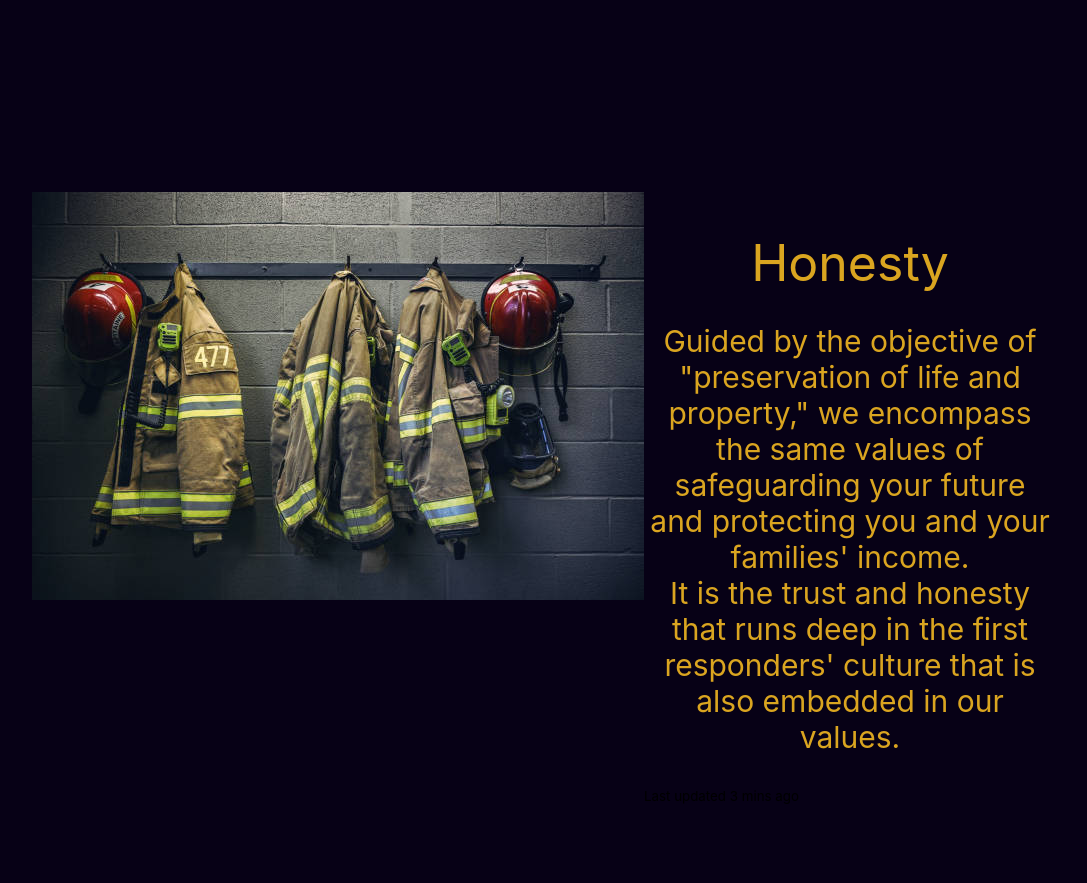
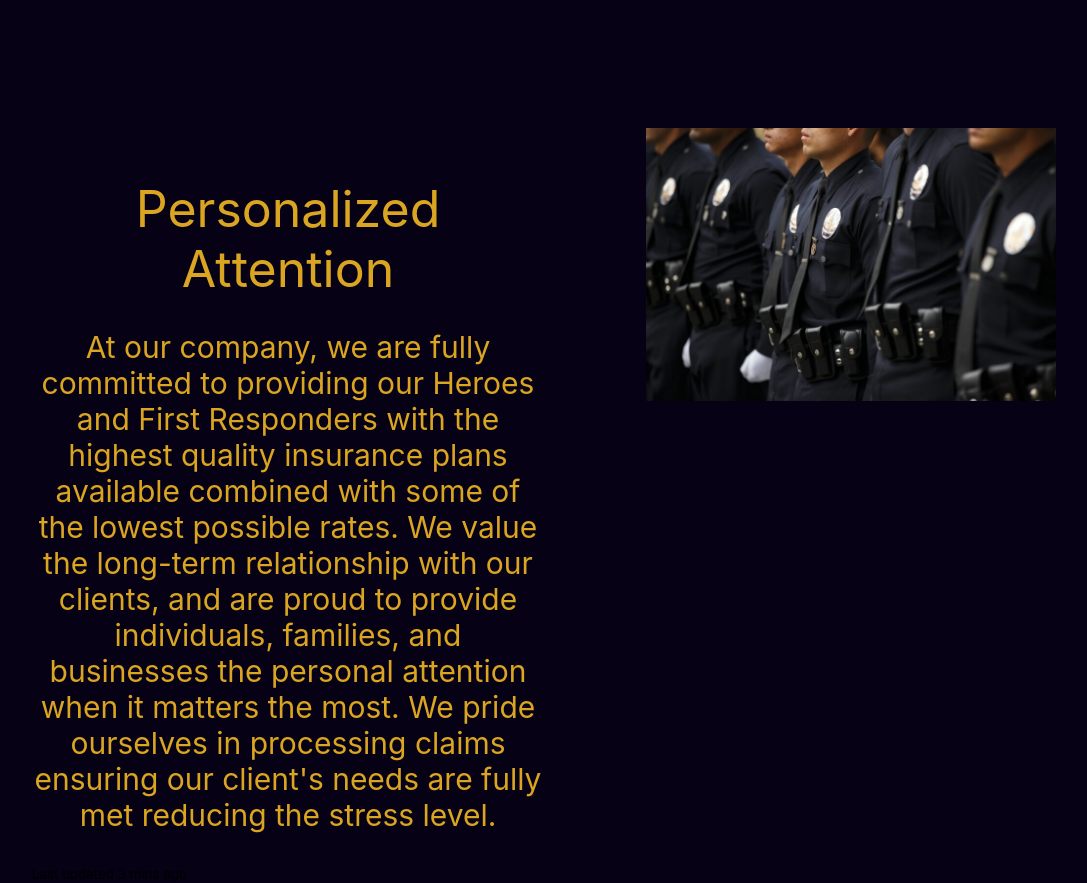
Before and after one commit to JayBarbanel/HFR_Test, a React (Create React App) app: page / in a window 1280 px wide. Shown: the part 1280-2163 px from the top of the page, without its empty margins (96-1183 px from the left). Before the commit the page ends 2085 px from the top, so only its background shows below. Built offline with nearby package versions, Linux system fonts and the light colour scheme.

Commit message:
added image and copy to attention component.  Need to add font and position it better

```diff
--- a/src/App.css
+++ b/src/App.css
@@ -31,6 +31,13 @@
   margin-top: 20%;
   margin-left: 10%;
   margin-right: 10%;
+  margin-bottom: none;
+}
+
+.cardThree{
+  margin-top: 15%;
+  margin-left: 10%;
+  margin-right: 10%;
 }
 
 .title{
@@ -45,3 +52,8 @@
   text-align: center;
   font-size: 30px;
 }
+
+.larow{
+  width: 80%;
+  margin-left: 20%;
+}
--- a/src/components/Attention.js
+++ b/src/components/Attention.js
@@ -4,26 +4,26 @@ import {
     CardGroup,
     Card,
 }from 'react-bootstrap';
-import jacket from '../images/jckt.jpg';
+import larow from '../images/larow.jpg';
 
 
 
 function Attention (){
     return (
-<CardGroup className="cardTwo" style={{display: 'flex', flexDirection: 'row'}}>
+<CardGroup className="cardThree" style={{display: 'flex', flexDirection: 'row'}}>
   <Card style={{flex: 1}}>
-    <Card.Img variant="top" src={jacket} />
-  </Card>
-  <Card style={{flex: 1}}>
-    <Card.Body>
-      <Card.Title className="title">Honesty</Card.Title>
+  <Card.Body>
+      <Card.Title className="title">Personalized Attention</Card.Title>
       <Card.Text className="bodytxt">
-      Guided by the objective of "preservation of life and property," we encompass the same values of safeguarding your future and protecting you and your families' income. <br/>It is the trust and honesty that runs deep in the first responders' culture that is also embedded in our values.
+      At our company, we are fully committed to providing our Heroes and First Responders with the highest quality insurance plans available combined with some of the lowest possible rates.  We value the long-term relationship with our clients, and are proud to provide individuals, families, and businesses the personal attention when it matters the most.  We pride ourselves in processing claims ensuring our client's needs are fully met reducing the stress level.
       </Card.Text>
     </Card.Body>
     <Card.Footer>
       <small className="text-muted">Last updated 3 mins ago</small>
     </Card.Footer>
+  </Card>
+  <Card style={{flex: 1}}>
+  <Card.Img className="larow" variant="top" src={larow} />
   </Card>
 
 </CardGroup>
```
Also changed, not shown: src/images/larow.jpg (added).
